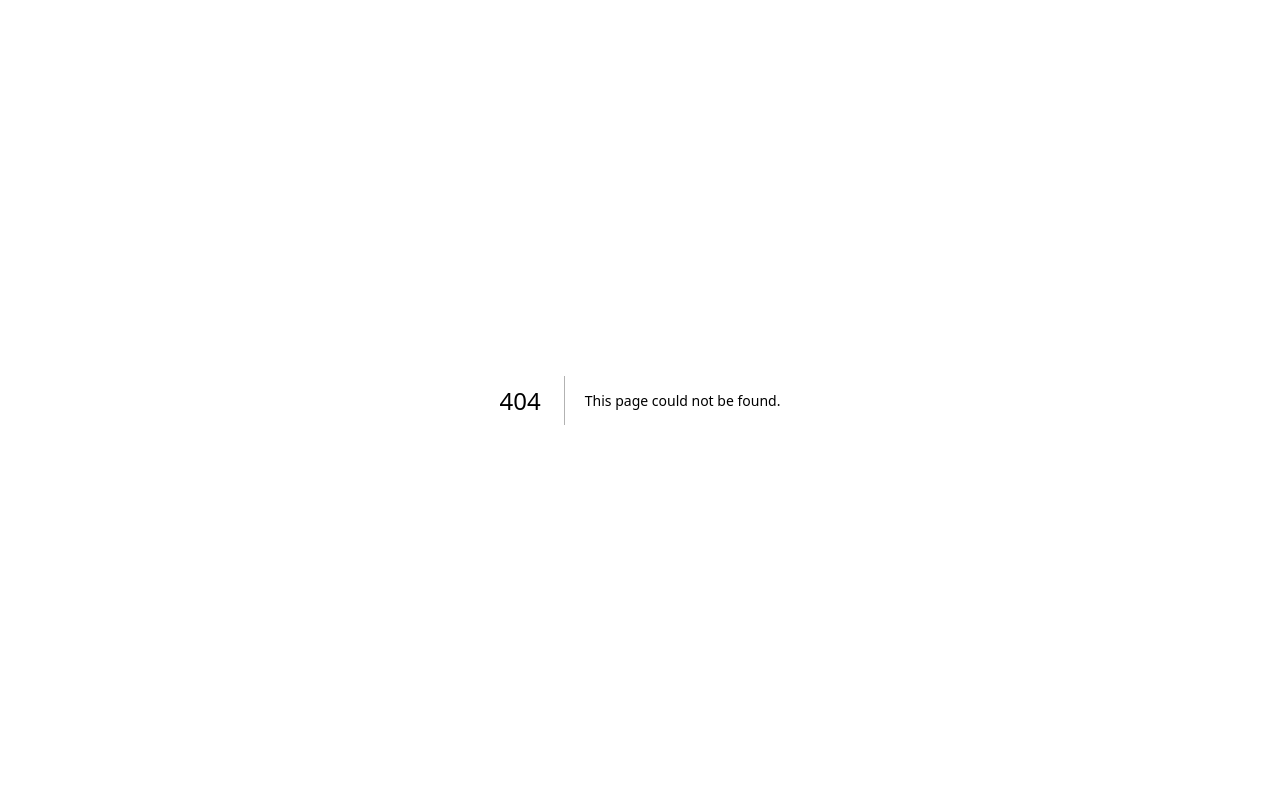
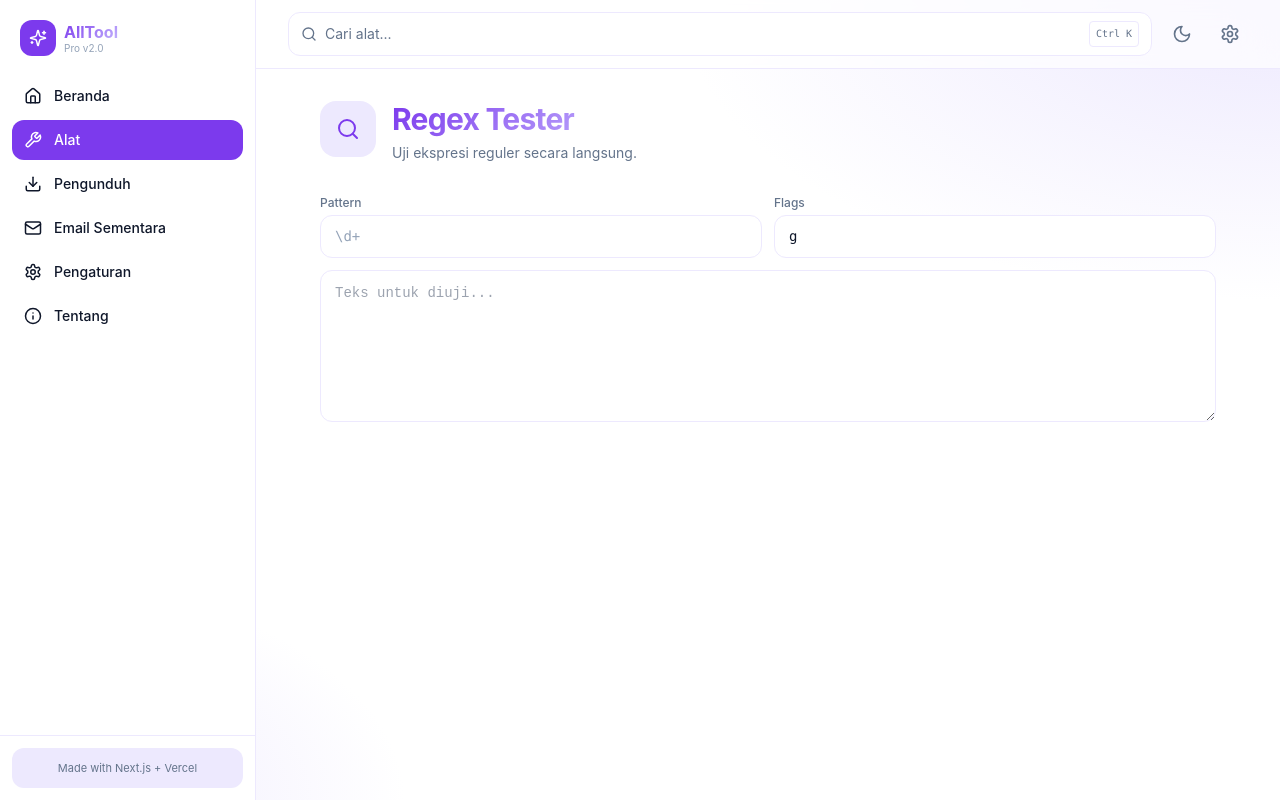
Before and after one commit to sionlimitles-spec/all-tool-sxzz, a Next.js app: page /tools/regex-tester in a window 1280 px wide. Before the commit this address had no page. Built offline with nearby package versions, Linux system fonts and the light colour scheme.

Commit message:
Create page.tsx

```diff
--- /dev/null
+++ b/src/app/tools/regex-tester/page.tsx
@@ -0,0 +1,69 @@
+"use client";
+
+import { useState, useMemo } from "react";
+import ToolLayout from "@/components/tool-layout";
+import { Search } from "lucide-react";
+
+export default function Page() {
+  const [pattern, setPattern] = useState("");
+  const [flags, setFlags] = useState("g");
+  const [text, setText] = useState("");
+
+  const { matches, error } = useMemo(() => {
+    if (!pattern) return { matches: [], error: "" };
+    try {
+      const re = new RegExp(pattern, flags);
+      const m = text.match(re);
+      return { matches: m ? Array.from(m) : [], error: "" };
+    } catch (e) {
+      return { matches: [], error: e instanceof Error ? e.message : "Regex tidak valid" };
+    }
+  }, [pattern, flags, text]);
+
+  const highlighted = useMemo(() => {
+    if (!pattern || error) return text;
+    try {
+      const re = new RegExp(pattern, flags.includes("g") ? flags : flags + "g");
+      return text.replace(re, (m) => `<mark style="background:var(--primary);color:#fff;border-radius:3px;padding:0 2px">${m}</mark>`);
+    } catch { return text; }
+  }, [pattern, flags, text, error]);
+
+  return (
+    <ToolLayout title="Regex Tester" description="Uji ekspresi reguler secara langsung." icon={<Search size={24} color="var(--primary)" />}>
+      <div className="grid gap-3 md:grid-cols-2">
+        <div>
+          <label className="mb-1 block text-xs font-medium" style={{ color: "var(--text-muted)" }}>Pattern</label>
+          <input value={pattern} onChange={(e) => setPattern(e.target.value)} placeholder="\d+" className="input font-mono" />
+        </div>
+        <div>
+          <label className="mb-1 block text-xs font-medium" style={{ color: "var(--text-muted)" }}>Flags</label>
+          <input value={flags} onChange={(e) => setFlags(e.target.value)} placeholder="g" className="input font-mono" />
+        </div>
+      </div>
+      <textarea value={text} onChange={(e) => setText(e.target.value)} placeholder="Teks untuk diuji..." className="textarea mt-3" rows={6} />
+      {error && <div className="mt-3 rounded-xl border border-red-500/30 bg-red-500/10 p-3 text-sm text-red-500">{error}</div>}
+      {!error && pattern && (
+        <>
+          <div className="card mt-4 p-4">
+            <h3 className="mb-2 text-xs font-medium" style={{ color: "var(--text-muted)" }}>
+              Highlight ({matches.length} match)
+            </h3>
+            <div className="whitespace-pre-wrap break-words text-sm" dangerouslySetInnerHTML={{ __html: highlighted }} />
+          </div>
+          {matches.length > 0 && (
+            <div className="mt-3 card p-4">
+              <h3 className="mb-2 text-xs font-medium" style={{ color: "var(--text-muted)" }}>Hasil Match</h3>
+              <div className="flex flex-wrap gap-2">
+                {matches.map((m, i) => (
+                  <span key={i} className="rounded-lg px-2 py-1 font-mono text-xs" style={{ background: "var(--primary-soft)", color: "var(--primary)" }}>
+                    {m}
+                  </span>
+                ))}
+              </div>
+            </div>
+          )}
+        </>
+      )}
+    </ToolLayout>
+  );
+}
```
